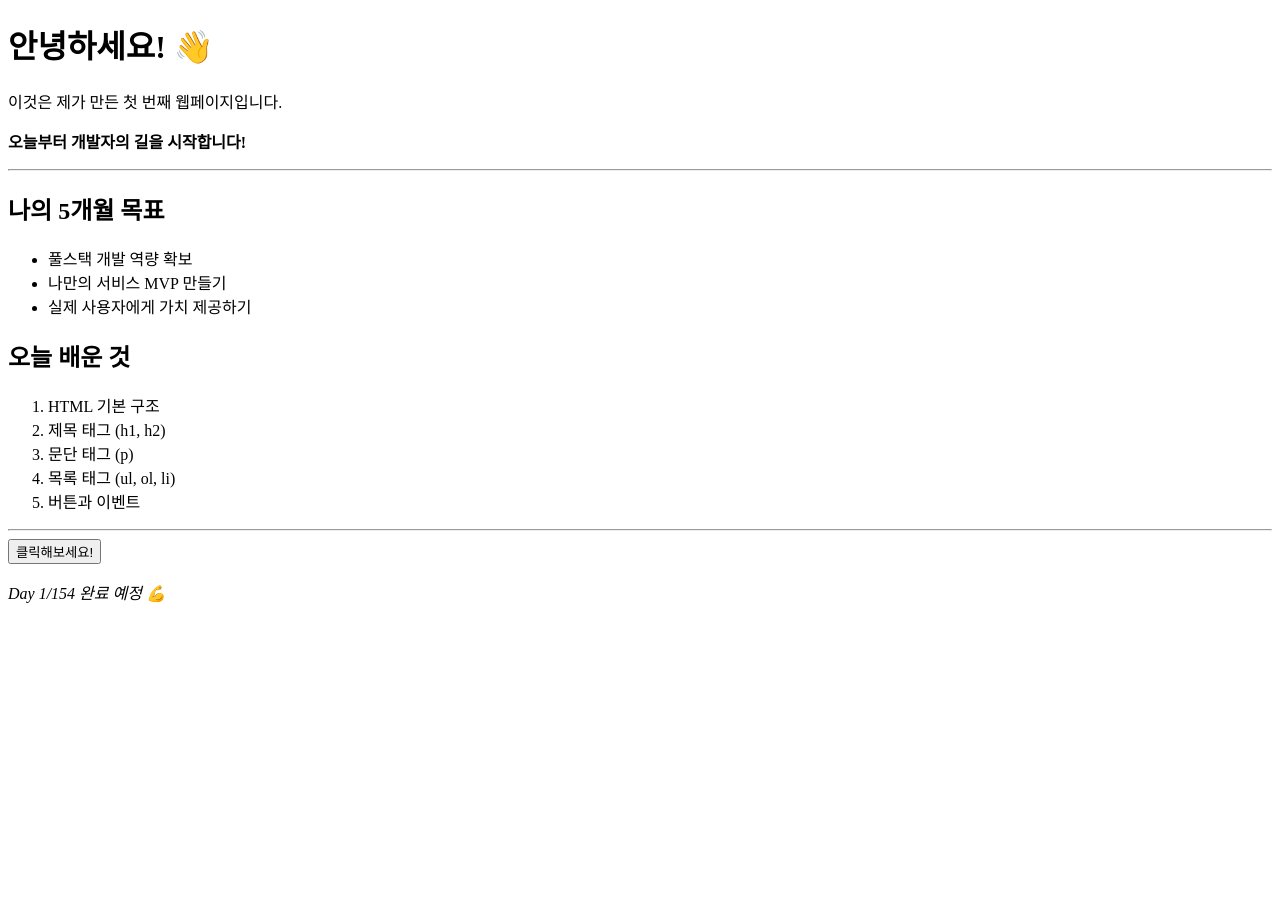
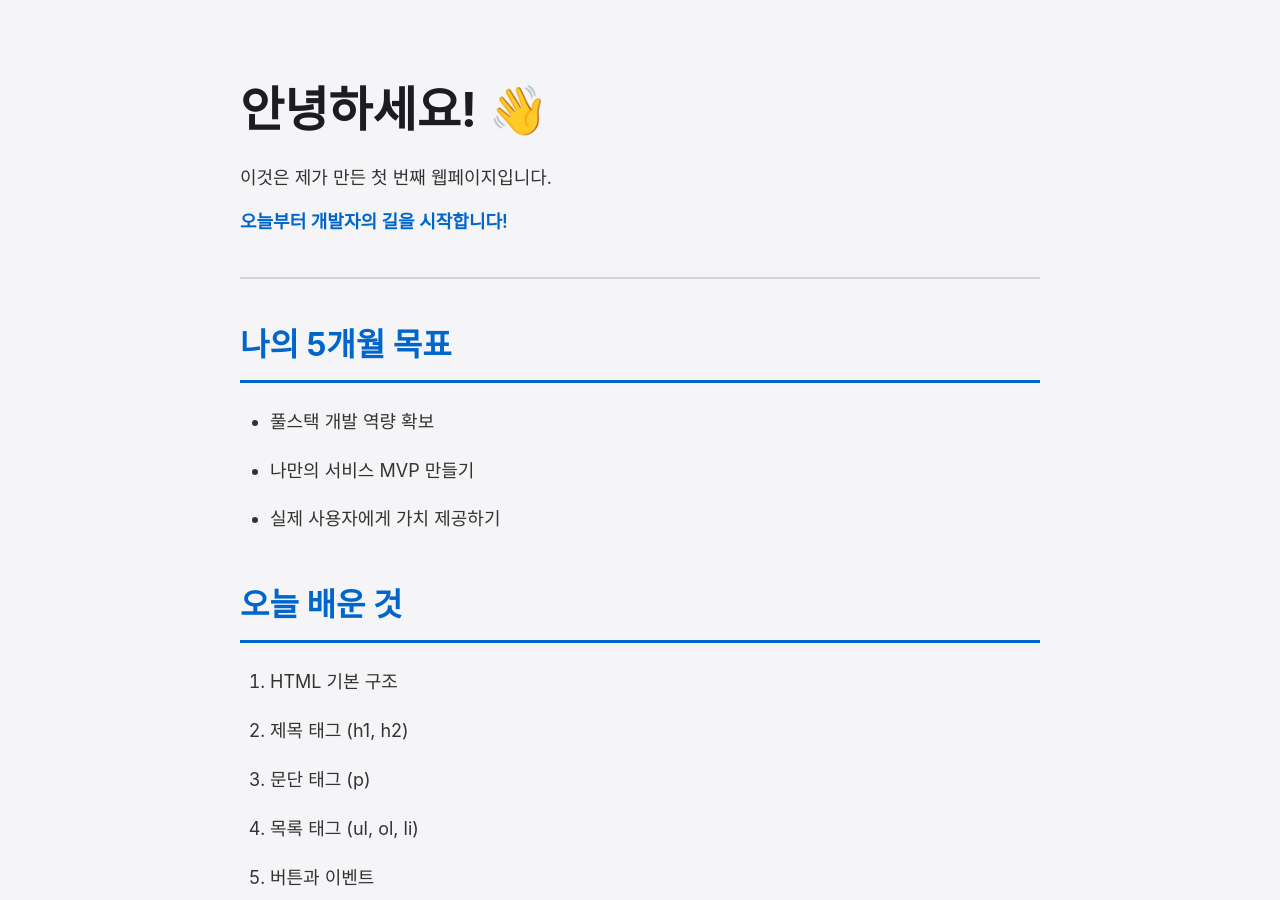
Before and after one commit to Alohasprit/dev-learning-journey, a plain HTML site: page index.html in a window 1280 px wide. Shown: the top 900 px of the page. Before the commit the page ends 800 px from the top, so only its background shows below. Drawn offline with Linux system fonts and the light colour scheme.

Commit message:
Day2 : CSS 기초학습 - 스타일 적용 완료

```diff
--- a/index.html
+++ b/index.html
@@ -4,6 +4,7 @@
     <meta charset="UTF-8">
     <meta name="viewport" content="width=device-width, initial-scale=1.0">
     <title>Phase 1 Day 1 - HTML 기초</title>
+    <link rel="stylesheet" href="style.css">
 </head>
 <body>
     <h1>안녕하세요! 👋</h1>
--- /dev/null
+++ b/style.css
@@ -0,0 +1,96 @@
+/* 전체 페이지 스타일 */
+body {
+    font-family: -apple-system, BlinkMacSystemFont, 'Segoe UI', sans-serif;
+    max-width: 800px;
+    margin: 0 auto;
+    padding: 40px 20px;
+    background-color: #f5f5f7;
+    color: #333;
+    line-height: 1.6;
+}
+
+/* 제목 스타일 */
+h1 {
+    color: #1d1d1f;
+    font-size: 48px;
+    margin-bottom: 10px;
+    font-weight: 700;
+}
+
+h2 {
+    color: #0066cc;
+    font-size: 32px;
+    margin-top: 40px;
+    margin-bottom: 20px;
+    border-bottom: 3px solid #0066cc;
+    padding-bottom: 10px;
+}
+
+/* 문단 스타일 */
+p {
+    font-size: 18px;
+    margin: 15px 0;
+}
+
+/* 강조 텍스트 */
+strong {
+    color: #0066cc;
+    font-weight: 600;
+}
+
+em {
+    color: #666;
+    font-style: italic;
+}
+
+/* 목록 스타일 */
+ul, ol {
+    font-size: 18px;
+    margin: 20px 0;
+    padding-left: 30px;
+}
+
+li {
+    margin: 10px 0;
+    padding: 5px 0;
+}
+
+/* 구분선 */
+hr {
+    border: none;
+    border-top: 2px solid #d2d2d7;
+    margin: 40px 0;
+}
+
+/* 버튼 스타일 */
+button {
+    background-color: #0066cc;
+    color: white;
+    border: none;
+    padding: 15px 30px;
+    font-size: 18px;
+    font-weight: 600;
+    border-radius: 10px;
+    cursor: pointer;
+    margin: 30px 0;
+    transition: all 0.3s ease;
+}
+
+button:hover {
+    background-color: #0055b3;
+    transform: translateY(-2px);
+    box-shadow: 0 5px 15px rgba(0, 102, 204, 0.3);
+}
+
+button:active {
+    transform: translateY(0);
+}
+
+/* 완료 표시 스타일 */
+p:last-child {
+    background-color: #e8f5e9;
+    padding: 15px;
+    border-radius: 8px;
+    border-left: 4px solid #4caf50;
+    font-weight: 600;
+}
```
Also changed, not shown: 1 other file.
